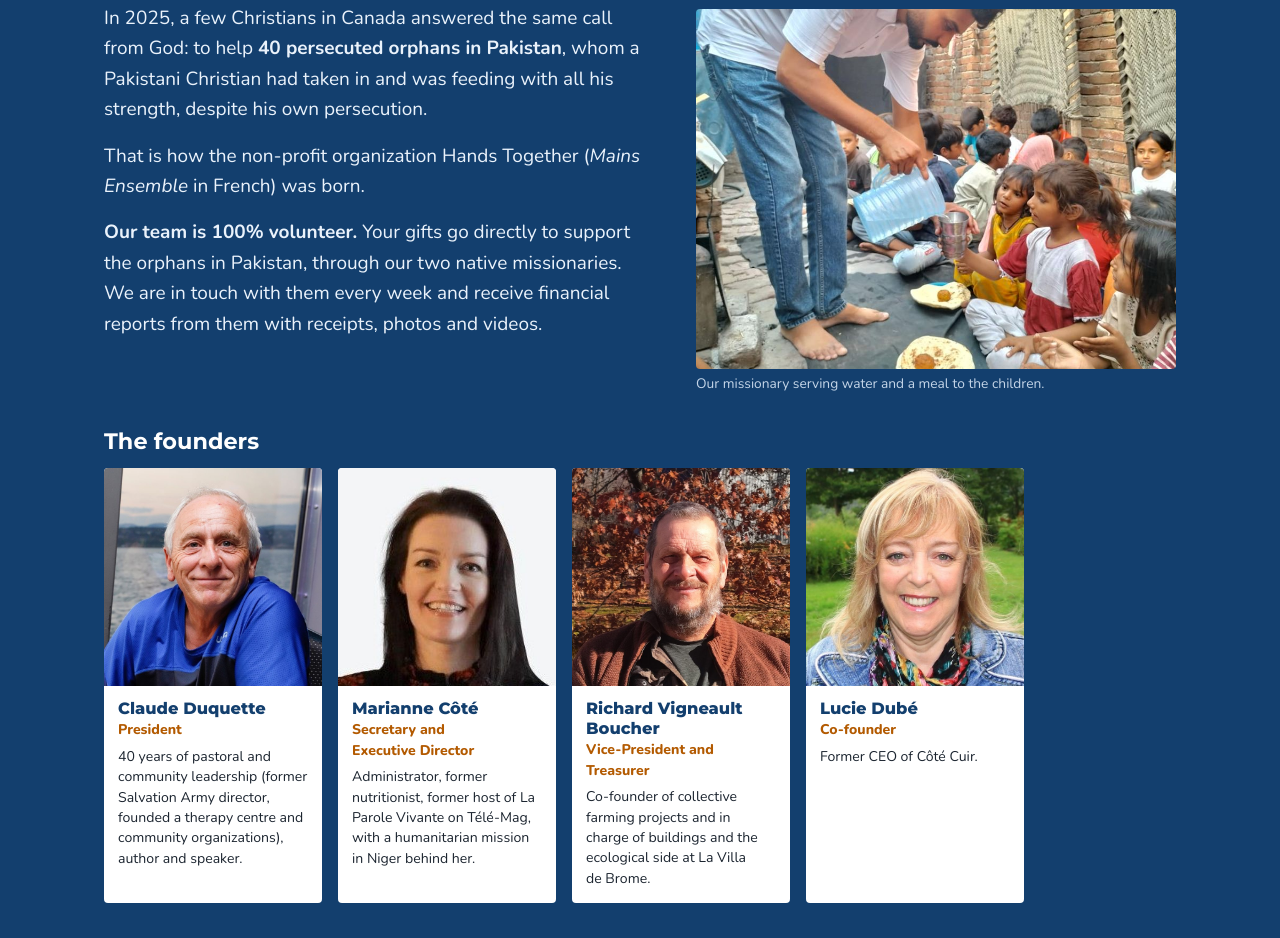
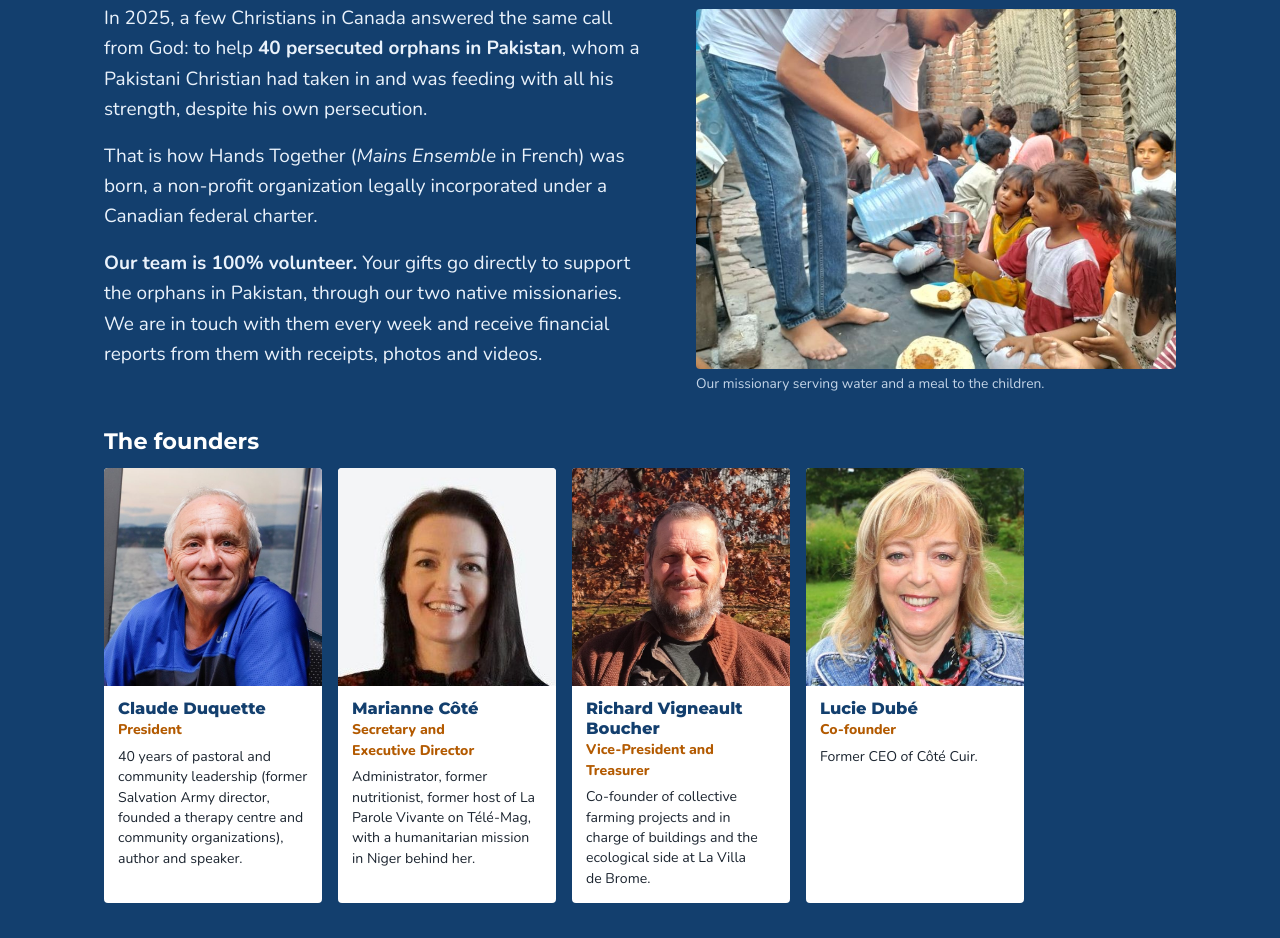
Before and after one commit to Mainsensemble/handstogether, a plain HTML site: page index.html in a window 1280 px wide. Shown: the part 4095-5033 px from the top of the page. Drawn offline with Linux system fonts and the light colour scheme; a script that the page names is missing.

Commit message:
Qui nous sommes : OBNL constitué sous charte fédérale
Co-Authored-By: Claude Opus 5.5 <noreply@anthropic.com>
Claude-Session: https://claude.ai/code/session_01F618Uyrzs2Ms8t5n4JE9Ao

```diff
--- a/index.html
+++ b/index.html
@@ -180,7 +180,7 @@
     <div class="two-col top who-intro">
       <div>
         <p>In 2025, a few Christians in Canada answered the same call from God: to help <strong>40 persecuted orphans in Pakistan</strong>, whom a Pakistani Christian had taken in and was feeding with all his strength, despite his own persecution.</p>
-        <p>That is how the non-profit organization Hands Together (<em>Mains Ensemble</em> in French) was born.</p>
+        <p>That is how Hands Together (<em>Mains Ensemble</em> in French) was born, a non-profit organization legally incorporated under a Canadian federal charter.</p>
         <p style="margin:0"><strong>Our team is 100% volunteer.</strong> Your gifts go directly to support the orphans in Pakistan, through our two native missionaries. We are in touch with them every week and receive financial reports from them with receipts, photos and videos.</p>
       </div>
         <figure>
```
